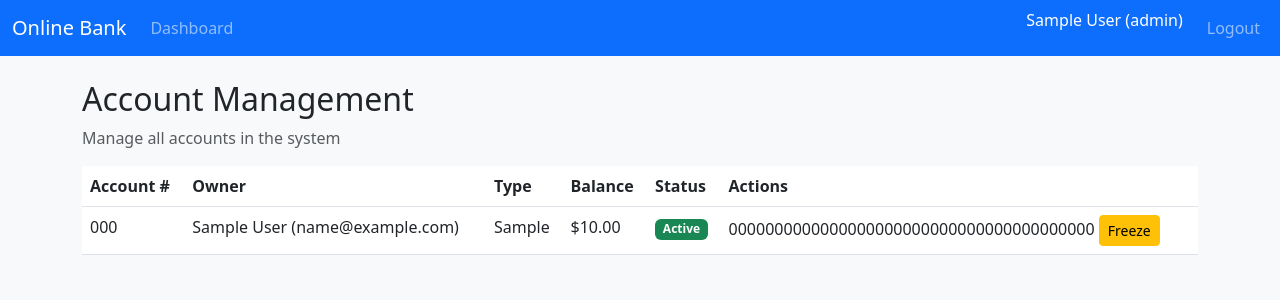
After one commit to Samir-44/EECE-503M-Banking-App, a Flask app: page /banking/admin/accounts in a window 1280 px wide. The commit adds this page. Shown: the top 300 px of the page. Run offline with Flask 3, Linux system fonts and the light colour scheme; a user stored in the database is signed in; tables that the repository leaves empty hold one stand-in row (values such as "Sample post").

Commit message:
Add admin user/account management, support agent, and auditor users

```diff
--- a/app/banking/routes.py
+++ b/app/banking/routes.py
@@ -1,7 +1,7 @@
 from flask import render_template, redirect, url_for, flash, request
 from flask_login import login_required, current_user
 from . import banking_bp
-from .forms import OpenAccountForm, InternalTransferForm, ExternalTransferForm
+from .forms import OpenAccountForm, InternalTransferForm, ExternalTransferForm, EditUserForm
 from ..extensions import db
 from ..models import Account, Transaction, User
 from ..security import roles_required, log_event
@@ -155,3 +155,72 @@ def transactions_list():
     # admin/auditor view omitted complex filters for brevity
     txs = Transaction.query.order_by(Transaction.timestamp.desc()).limit(200).all()
     return render_template('banking/transactions.html', transactions=txs)
+
+
+# Admin routes
+@banking_bp.route('/admin/users')
+@login_required
+@roles_required('admin')
+def admin_users():
+    users = User.query.all()
+    return render_template('banking/admin_users.html', users=users)
+
+
+@banking_bp.route('/admin/users/<int:user_id>/edit', methods=['GET', 'POST'])
+@login_required
+@roles_required('admin')
+def admin_edit_user(user_id):
+    user = User.query.get_or_404(user_id)
+    form = EditUserForm(obj=user)
+    if form.validate_on_submit():
+        # Prevent admin from changing their own role
+        if user.id == current_user.id and form.role.data != 'admin':
+            flash('Cannot change your own admin role', 'danger')
+            return redirect(url_for('banking.admin_edit_user', user_id=user_id))
+
+        old_role = user.role
+        user.full_name = form.full_name.data.strip()
+        user.email = form.email.data.lower().strip()
+        user.phone = form.phone.data
+        user.role = form.role.data
+        user.is_active = form.is_active.data
+        db.session.commit()
+
+        if old_role != user.role:
+            log_event('ROLE_CHANGED', f'user_id={user.id} from={old_role} to={user.role}')
+        log_event('USER_UPDATED', f'user_id={user.id} by_admin={current_user.id}')
+        flash('User updated successfully', 'success')
+        return redirect(url_for('banking.admin_users'))
+    return render_template('banking/admin_edit_user.html', form=form, user=user)
+
+
+@banking_bp.route('/admin/accounts')
+@login_required
+@roles_required('admin')
+def admin_accounts():
+    accounts = Account.query.all()
+    return render_template('banking/admin_accounts.html', accounts=accounts)
+
+
+@banking_bp.route('/admin/accounts/<int:account_id>/freeze', methods=['POST'])
+@login_required
+@roles_required('admin')
+def admin_freeze_account(account_id):
+    account = Account.query.get_or_404(account_id)
+    account.status = 'frozen'
+    db.session.commit()
+    log_event('ACCOUNT_FROZEN', f'account={account.account_number} by_admin={current_user.id}')
+    flash(f'Account {account.account_number} frozen', 'success')
+    return redirect(url_for('banking.admin_accounts'))
+
+
+@banking_bp.route('/admin/accounts/<int:account_id>/unfreeze', methods=['POST'])
+@login_required
+@roles_required('admin')
+def admin_unfreeze_account(account_id):
+    account = Account.query.get_or_404(account_id)
+    account.status = 'active'
+    db.session.commit()
+    log_event('ACCOUNT_UNFROZEN', f'account={account.account_number} by_admin={current_user.id}')
+    flash(f'Account {account.account_number} unfrozen', 'success')
+    return redirect(url_for('banking.admin_accounts'))
--- /dev/null
+++ b/app/templates/banking/admin_accounts.html
@@ -0,0 +1,53 @@
+{% extends 'base.html' %}
+{% block content %}
+<h2>Account Management</h2>
+<p class="text-muted">Manage all accounts in the system</p>
+<table class="table">
+    <thead>
+        <tr>
+            <th>Account #</th>
+            <th>Owner</th>
+            <th>Type</th>
+            <th>Balance</th>
+            <th>Status</th>
+            <th>Actions</th>
+        </tr>
+    </thead>
+    <tbody>
+        {% for account in accounts %}
+        <tr>
+            <td>{{ account.account_number }}</td>
+            <td>{{ account.owner.full_name }} ({{ account.owner.email }})</td>
+            <td>{{ account.type }}</td>
+            <td>${{ account.balance }}</td>
+            <td>
+                {% if account.status == 'active' %}
+                <span class="badge bg-success">Active</span>
+                {% elif account.status == 'frozen' %}
+                <span class="badge bg-warning">Frozen</span>
+                {% else %}
+                <span class="badge bg-secondary">{{ account.status }}</span>
+                {% endif %}
+            </td>
+            <td>
+                {% if account.status == 'active' %}
+                <form method="post" action="{{ url_for('banking.admin_freeze_account', account_id=account.id) }}"
+                    style="display:inline;">
+                    {{ csrf_token() }}
+                    <button type="submit" class="btn btn-sm btn-warning"
+                        onclick="return confirm('Freeze this account?')">Freeze</button>
+                </form>
+                {% elif account.status == 'frozen' %}
+                <form method="post" action="{{ url_for('banking.admin_unfreeze_account', account_id=account.id) }}"
+                    style="display:inline;">
+                    {{ csrf_token() }}
+                    <button type="submit" class="btn btn-sm btn-success"
+                        onclick="return confirm('Unfreeze this account?')">Unfreeze</button>
+                </form>
+                {% endif %}
+            </td>
+        </tr>
+        {% endfor %}
+    </tbody>
+</table>
+{% endblock %}
```
Also changed, not shown: app/banking/forms.py (+11 -2 lines), app/templates/banking/admin_edit_user.html (added, +24 -0 lines), app/templates/banking/admin_users.html (added, +38 -0 lines), app/templates/banking/dashboard.html (+7 -0 lines), seed_admin.py (+34 -1 lines).
